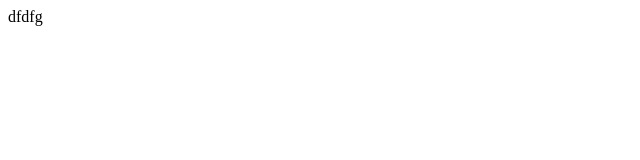
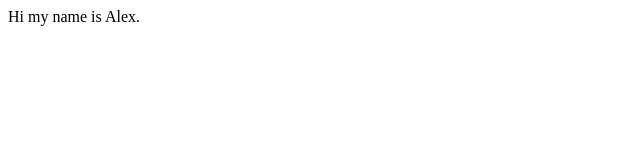
Before and after one commit to AlexandraStone/NCS_PT, a plain HTML site: page index.html in a window 1280 px wide. Shown: the whole page, without its empty margins (0-640 px from the left). Drawn offline with Linux system fonts and the light colour scheme.

Commit message:
My second Commit
:)

```diff
--- a/index.html
+++ b/index.html
@@ -7,5 +7,5 @@
 <body>
 
 
-dfdfg
+Hi my name is Alex.
 </html>
```
